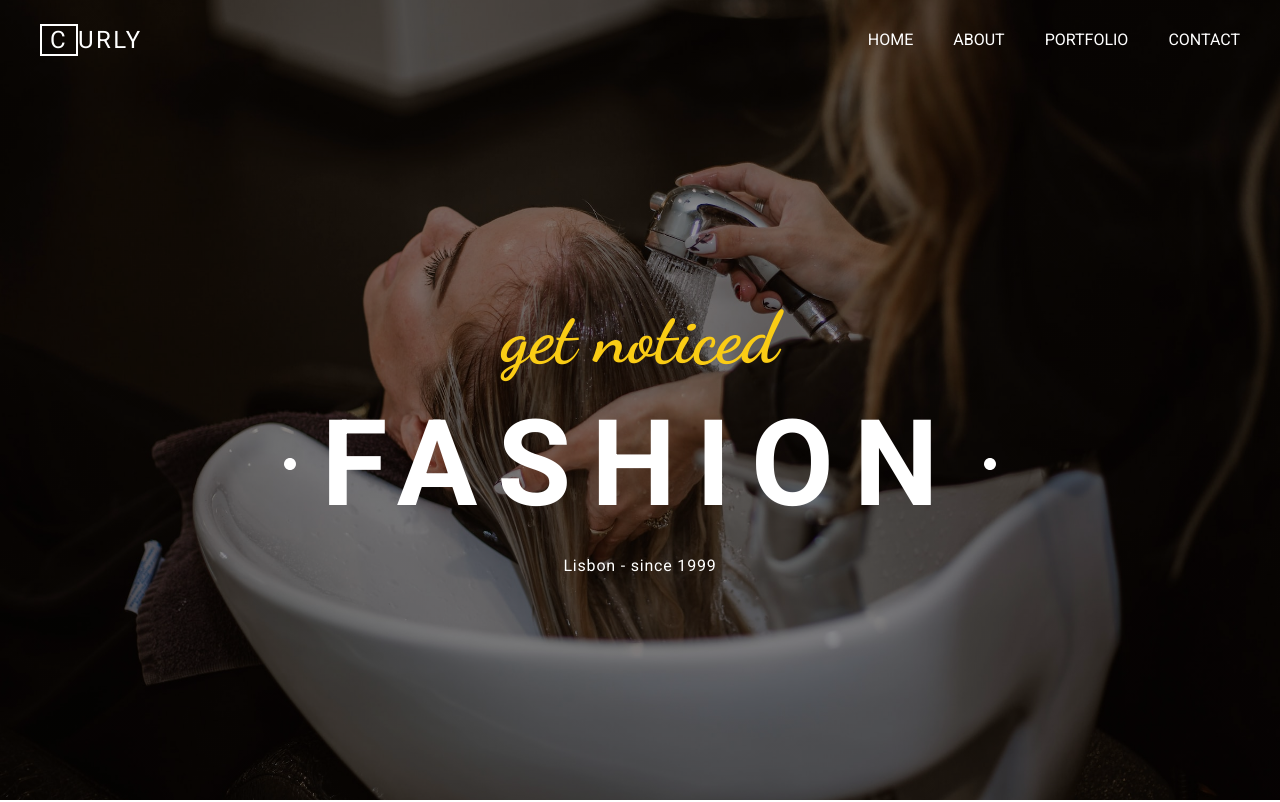
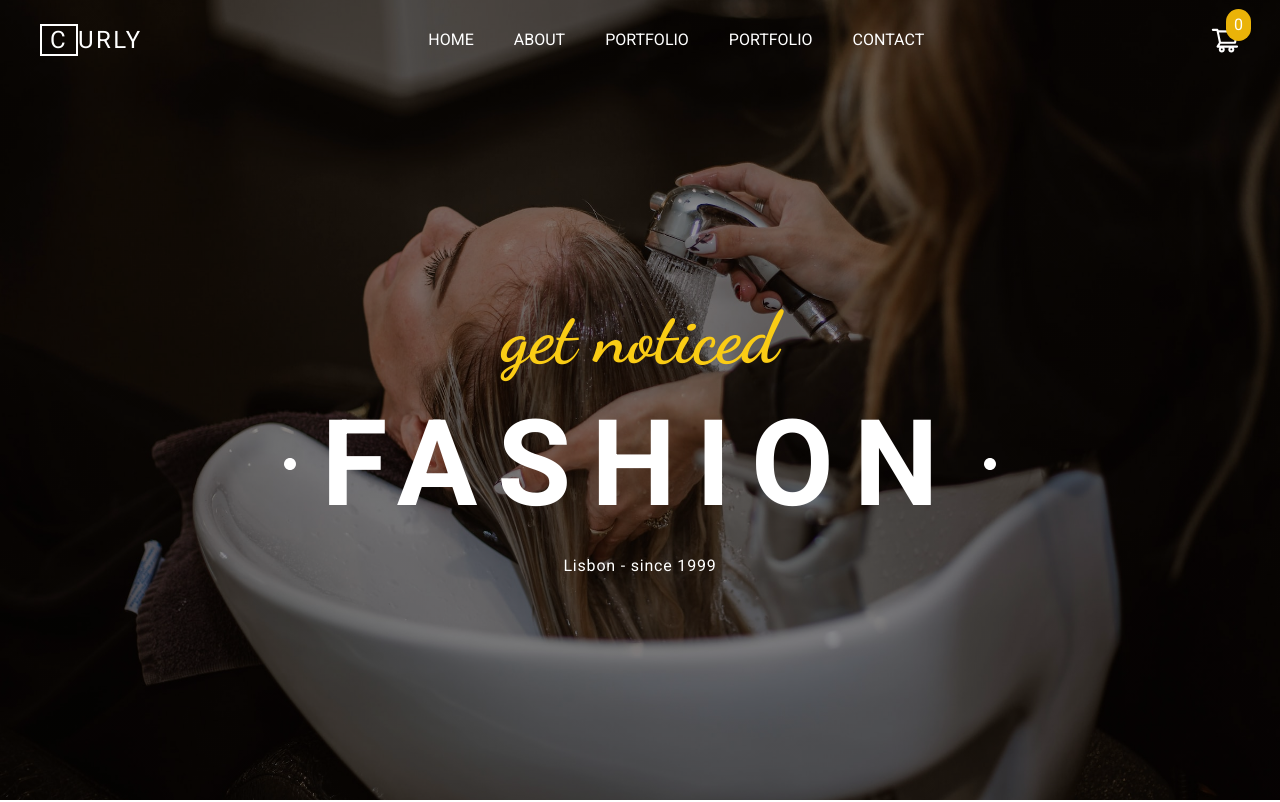
Before and after one commit to Tati-Maria/curly-salon-website, a Next.js app: page / in a window 1280 px wide. Shown: the top 802 px of the page. Built offline with nearby package versions, Linux system fonts and the light colour scheme.

Commit message:
modified Nav

```diff
--- a/components/NavBar.jsx
+++ b/components/NavBar.jsx
@@ -1,13 +1,18 @@
 import React from 'react'
 import Link from 'next/link';
-import {GoPrimitiveDot} from "react-icons/go"
+import {GoPrimitiveDot} from "react-icons/go";
+import {
+  AiOutlineShoppingCart,
+  AiOutlineArrowDown,
+   AiOutlineMenu,
+  AiOutlineClose,} from "react-icons/ai"
 
 const NavBar = () => {
   return (
     <header className='bg font-roboto'>
       <nav className='max-w-[1200px] mx-auto text-white py-4 flex items-center justify-between h-[10vh]'>
         <span className='text-2xl tracking-widest'><span className='border-2 border-white px-2'>C</span>URLY</span>
-        <ul className='flex items-center space-x-10'>
+        <ul className='items-center space-x-10 hidden lg:flex'>
           <li>
             <Link href={"/"}>HOME</Link>
           </li>
@@ -18,9 +23,18 @@ const NavBar = () => {
             <Link href={"/portfolio"}>PORTFOLIO</Link>
             </li>
             <li>
+            <Link href={"/products"}>PORTFOLIO</Link>
+            </li>
+            <li>
             <Link href={"/contact"}>CONTACT</Link>
             </li>
         </ul>
+        <button className="relative">
+          <Link href={"/cart"} className="flex items-center">
+          <AiOutlineShoppingCart className="text-3xl" />
+          <span className=" absolute -top-4 left-4 bg-yellow-500 py-1 px-2 rounded-full">0</span>
+          </Link>
+        </button>
       </nav>
       <section className='text-white max-w-[1200px] mx-auto h-[90vh] flex items-center justify-center'>
         <div className='flex flex-col items-center justify-center'>
@@ -33,6 +47,9 @@ const NavBar = () => {
           <span className='text-semibold tracking-wider'>Lisbon - since 1999</span>
         </div>
       </section>
+      <span className="text-white">
+        <AiOutlineArrowDown />
+      </span>
     </header>
   )
 }
--- /dev/null
+++ b/pages/portfolio.js
@@ -0,0 +1,41 @@
+import React from 'react'
+
+const portfolio = () => {
+    const hairPhotos = [
+        {
+            id: 1,
+            name: "",
+            photo: ""
+        },
+        {
+            d: 1,
+            name: "",
+            photo: ""
+        },
+        {
+            d: 1,
+            name: "",
+            photo: ""
+        },
+        {
+            d: 1,
+            name: "",
+            photo: ""
+        },
+        {
+            d: 1,
+            name: "",
+            photo: ""
+        },
+        {
+            d: 1,
+            name: "",
+            photo: ""
+        }
+    ]
+  return (
+    <div>portfolio</div>
+  )
+}
+
+export default portfolio
--- /dev/null
+++ b/pages/product.js
@@ -0,0 +1,9 @@
+import React from 'react';
+
+const Product = () => {
+  return (
+    <div>Product</div>
+  )
+}
+
+export default Product
--- /dev/null
+++ b/pages/products.js
@@ -0,0 +1,51 @@
+import React from 'react';
+
+
+
+const products = () => {
+    const products = [
+        {
+            id: 1,
+            name: "Shampoo Light",
+            price: 29.99
+
+        },
+        {
+            id: 2,
+            name: "Night Serum",
+            price: 19.99
+
+        },
+        {
+            id: 3,
+            name: "Curly Hair Dryer",
+            price: 59.99
+
+        },
+        {
+            id: 4,
+            name: "Curly Hair Gel",
+            price: 29.99
+
+        },
+        {
+            id: 5,
+            name: "Curly Hair Powder",
+            price: 39.99
+
+        },
+        {
+            id: 6,
+            name: "Curly Hair Spray",
+            price: 29.99
+
+        }
+    ]
+
+
+  return (
+    <div>products</div>
+  )
+}
+
+export default products;
```
Also changed, not shown: components/Nav.jsx (added).
